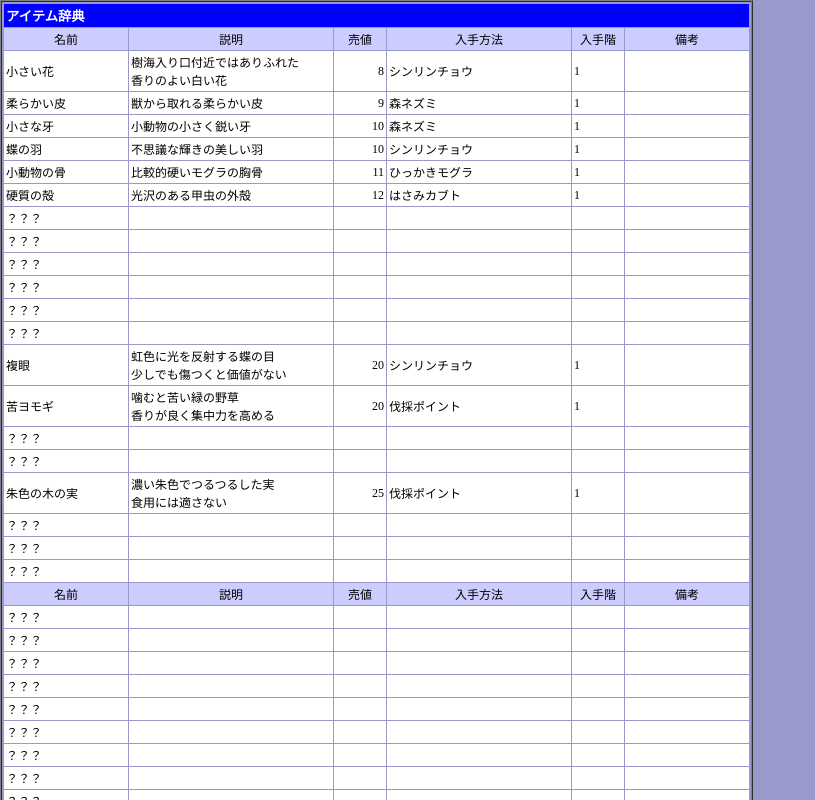
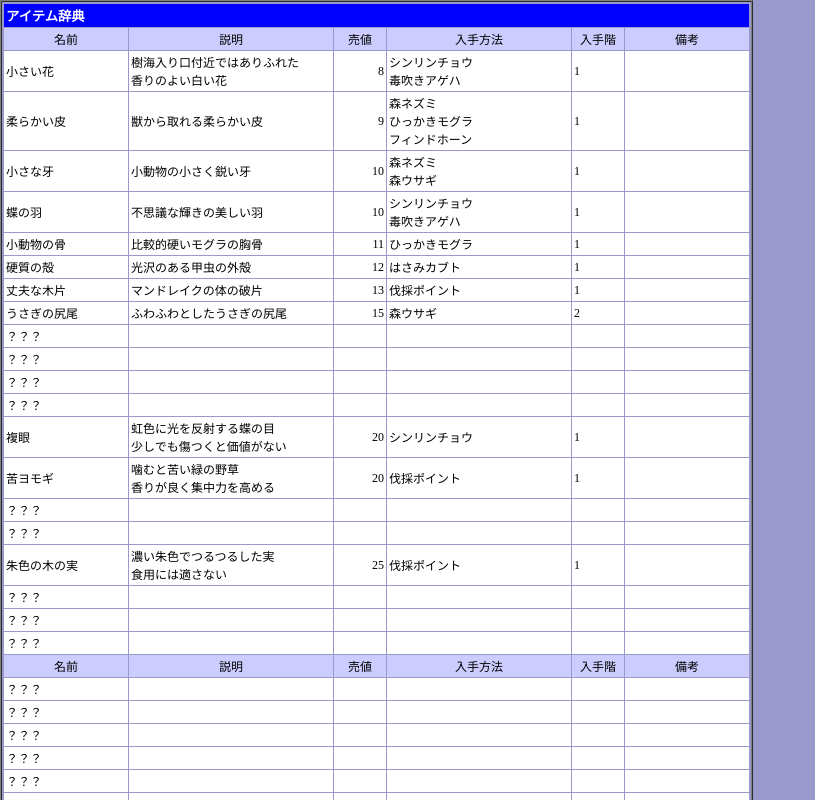
Before and after one commit to aitel-3/sq, a plain HTML site: page government/item/item.html in a window 1280 px wide. Shown: the top 800 px of the page, without its empty margins (0-815 px from the left). Drawn offline with Linux system fonts and the light colour scheme.

Commit message:
Add files via upload

```diff
--- a/government/item/item.html
+++ b/government/item/item.html
@@ -30,7 +30,7 @@
     <td class="n">小さい花</td>
     <td class="n">樹海入り口付近ではありふれた<br>香りのよい白い花</td>
     <td class="nr">8</td>
-    <td class="n">シンリンチョウ</td>
+    <td class="n">シンリンチョウ<br>毒吹きアゲハ</td>
     <td class="n">1</td>
     <td class="n">&nbsp;</td>
   </tr>
@@ -39,7 +39,7 @@
     <td class="n">柔らかい皮</td>
     <td class="n">獣から取れる柔らかい皮</td>
     <td class="nr">9</td>
-    <td class="n">森ネズミ</td>
+    <td class="n">森ネズミ<br>ひっかきモグラ<br>フィンドホーン</td>
     <td class="n">1</td>
     <td class="n">&nbsp;</td>
   </tr>
@@ -48,7 +48,7 @@
     <td class="n">小さな牙</td>
     <td class="n">小動物の小さく鋭い牙</td>
     <td class="nr">10</td>
-    <td class="n">森ネズミ</td>
+    <td class="n">森ネズミ<br>森ウサギ</td>
     <td class="n">1</td>
     <td class="n">&nbsp;</td>
   </tr>
@@ -57,7 +57,7 @@
     <td class="n">蝶の羽</td>
     <td class="n">不思議な輝きの美しい羽</td>
     <td class="nr">10</td>
-    <td class="n">シンリンチョウ</td>
+    <td class="n">シンリンチョウ<br>毒吹きアゲハ</td>
     <td class="n">1</td>
     <td class="n">&nbsp;</td>
   </tr>
@@ -81,20 +81,20 @@
   </tr>
 
   <tr>
-    <td class="n">？？？</td>
-    <td class="n">&nbsp;</td>
-    <td class="nr">&nbsp;</td>
-    <td class="n">&nbsp;</td>
-    <td class="n">&nbsp;</td>
-    <td class="n">&nbsp;</td>
-  </tr>
-
-  <tr>
-    <td class="n">？？？</td>
-    <td class="n">&nbsp;</td>
-    <td class="nr">&nbsp;</td>
-    <td class="n">&nbsp;</td>
-    <td class="n">&nbsp;</td>
+    <td class="n">丈夫な木片</td>
+    <td class="n">マンドレイクの体の破片</td>
+    <td class="nr">13</td>
+    <td class="n">伐採ポイント</td>
+    <td class="n">1</td>
+    <td class="n">&nbsp;</td>
+  </tr>
+
+  <tr>
+    <td class="n">うさぎの尻尾</td>
+    <td class="n">ふわふわとしたうさぎの尻尾</td>
+    <td class="nr">15</td>
+    <td class="n">森ウサギ</td>
+    <td class="n">2</td>
     <td class="n">&nbsp;</td>
   </tr>
 
@@ -2540,9 +2540,9 @@
   </tr>
 
   <tr>
-    <td class="n">&nbsp;</td>
-    <td class="n">&nbsp;</td>
-    <td class="n">&nbsp;</td>
+    <td class="n">神秘の水</td>
+    <td class="n">万病に効くという噂の水</td>
+    <td class="n">クエスト「忘れがたきあの味をもう一度」<br>MAP 1F E-4(2,5)の石清水</td>
   </tr>
 
   <tr>
```
